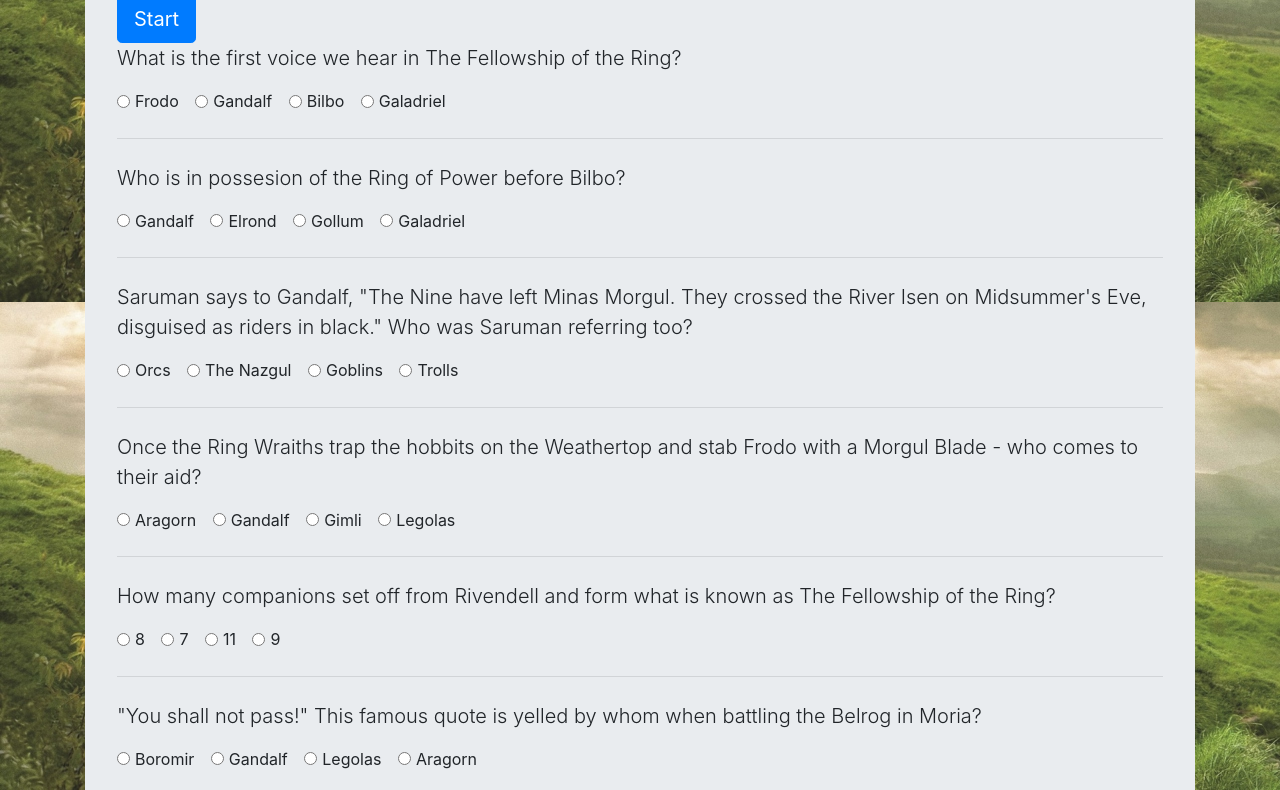
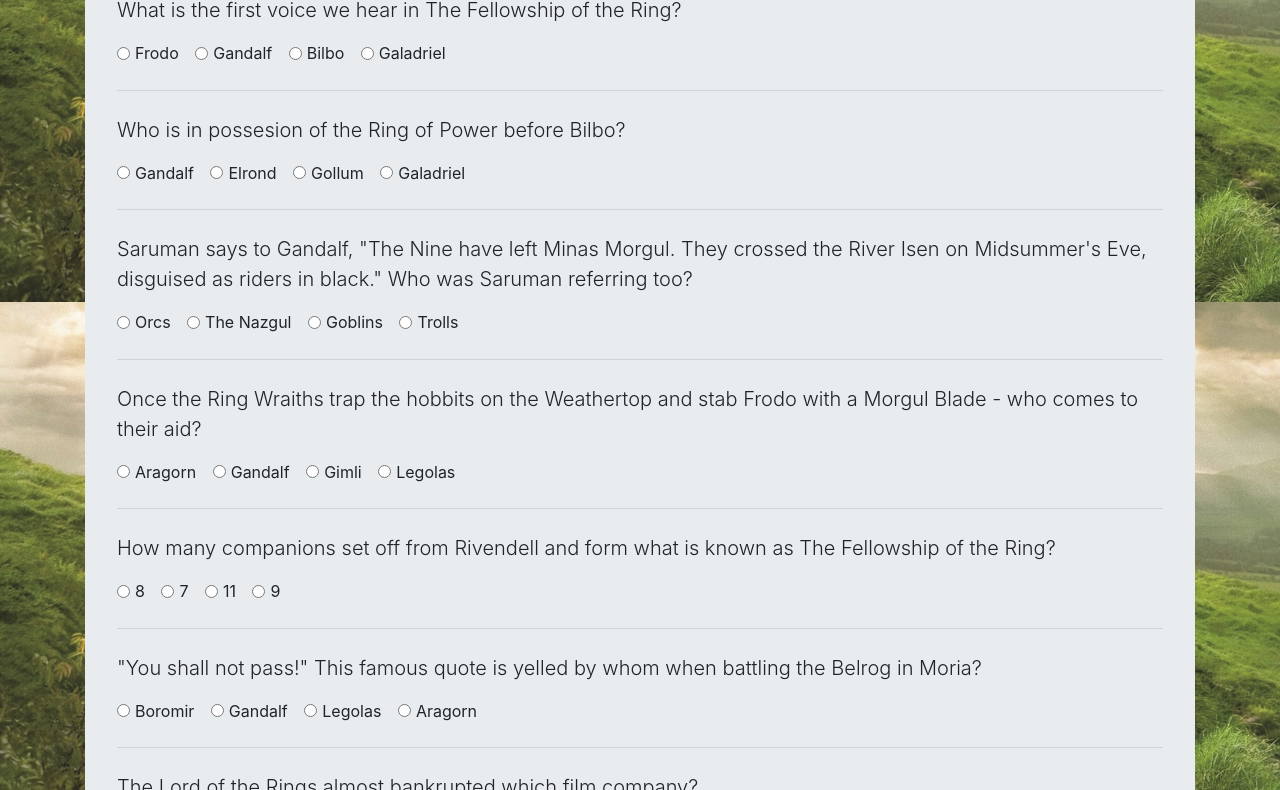
Before and after one commit to edriver4/TriviaGame, a plain HTML site: page index.html in a window 1280 px wide. Shown: the part 234-1024 px from the top of the page. Drawn offline with nearby package versions, Linux system fonts and the light colour scheme.

```diff
--- a/index.html
+++ b/index.html
@@ -21,7 +21,7 @@
           <h1 class="display-4 text-center text-warning">Lord of the Rings Trivia Game</h1>
           <div id="timerDisplay">
             <div id="timer">1:20 seconds</div>
-            <a class="btn btn-primary btn-lg btn-center text-white" id="start" role="button">Start</a>
+
           </div>
           <p class="lead">What is the first voice we hear in The Fellowship of the Ring?</p>
           <div class="form-check form-check-inline">
```
Also changed, not shown: assets/javascript/app.js (+9 -0 lines).
